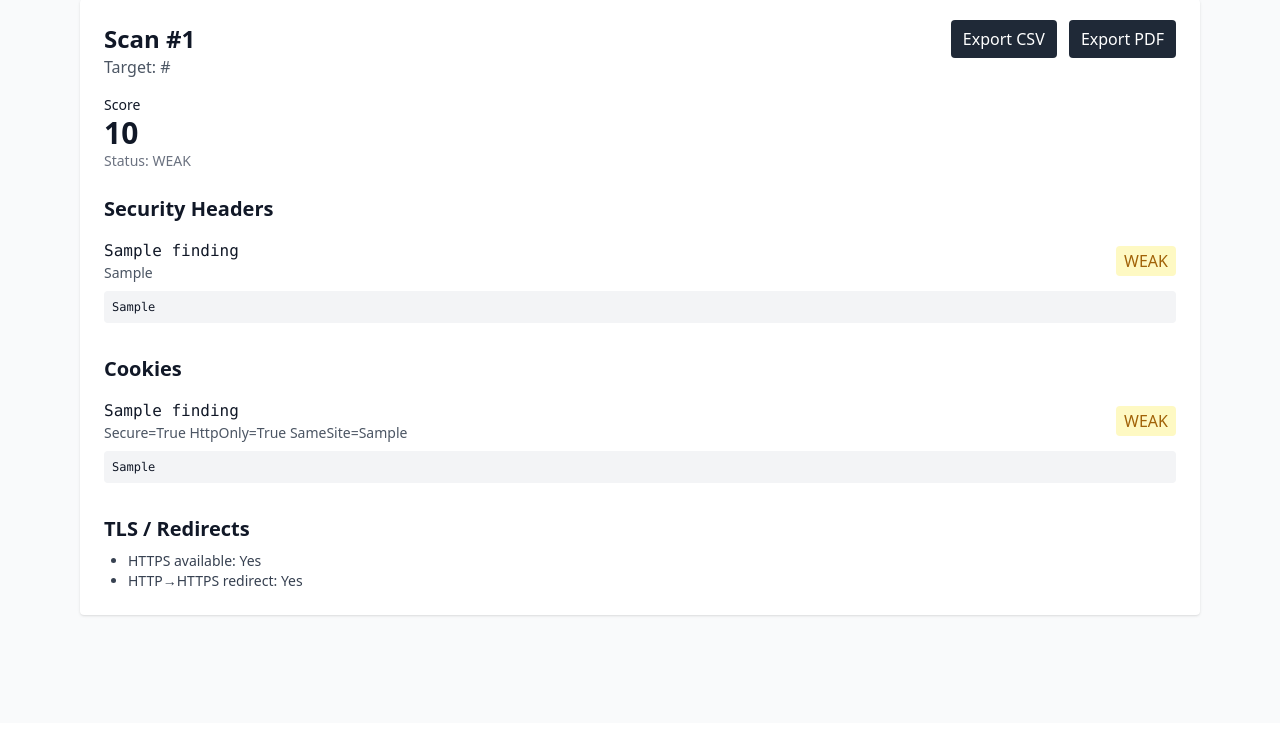
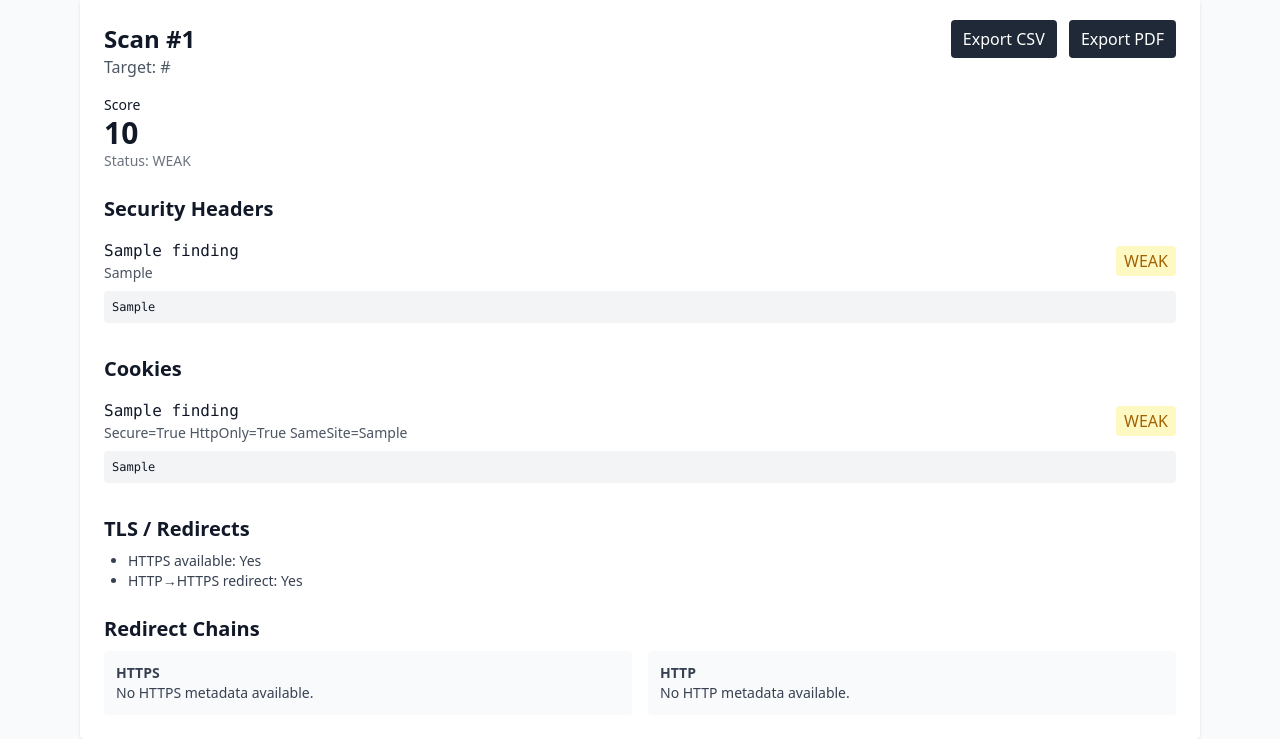
Before and after one commit to Alexisgreau/headershield, a FastAPI app: page /scan/1 in a window 1280 px wide. Shown: the part 77-816 px from the top of the page. Before the commit the page ends 694 px from the top, so only its background shows below. Run offline with FastAPI, Linux system fonts and the light colour scheme; tables that the repository leaves empty hold one stand-in row (values such as "Sample post"); some libraries are stand-ins or nearby versions.

Commit message:
Add redirect chain details to scan page

```diff
--- a/app/api/web/routes_pages.py
+++ b/app/api/web/routes_pages.py
@@ -89,5 +89,6 @@ def scan_detail(request: Request, scan_id: int):
                 "header_findings": header_findings,
                 "cookie_findings": cookie_findings,
                 "target_url": target_url,
+                "raw_meta": scan.raw_response_meta or {},
             },
         )
--- a/app/web/templates/scan_detail.html
+++ b/app/web/templates/scan_detail.html
@@ -61,5 +61,46 @@
     <li>HTTP→HTTPS redirect: {{ 'Yes' if scan.http_to_https_redirect else 'No' }}</li>
   </ul>
 
+  <h2 class="text-xl font-semibold mt-6 mb-2">Redirect Chains</h2>
+  <div class="grid gap-4 md:grid-cols-2 text-sm text-gray-700">
+    <div class="bg-gray-50 rounded p-3">
+      <div class="font-semibold">HTTPS</div>
+      {% if raw_meta.get('https') %}
+        <div>Status: {{ raw_meta['https'].get('status', '—') }}</div>
+        <div>Final URL: {{ raw_meta['https'].get('final_url', '—') }}</div>
+        <div class="mt-2 font-medium">History</div>
+        <ol class="list-decimal pl-5">
+          {% for hop in raw_meta['https'].get('history', []) %}
+            <li class="break-all">{{ hop }}</li>
+          {% endfor %}
+          {% if not raw_meta['https'].get('history') %}
+            <li>—</li>
+          {% endif %}
+        </ol>
+      {% else %}
+        <div>No HTTPS metadata available.</div>
+      {% endif %}
+    </div>
+
+    <div class="bg-gray-50 rounded p-3">
+      <div class="font-semibold">HTTP</div>
+      {% if raw_meta.get('http') %}
+        <div>Status: {{ raw_meta['http'].get('status', '—') }}</div>
+        <div>Final URL: {{ raw_meta['http'].get('final_url', '—') }}</div>
+        <div class="mt-2 font-medium">History</div>
+        <ol class="list-decimal pl-5">
+          {% for hop in raw_meta['http'].get('history', []) %}
+            <li class="break-all">{{ hop }}</li>
+          {% endfor %}
+          {% if not raw_meta['http'].get('history') %}
+            <li>—</li>
+          {% endif %}
+        </ol>
+      {% else %}
+        <div>No HTTP metadata available.</div>
+      {% endif %}
+    </div>
+  </div>
+
 </div>
 {% endblock %}
```
